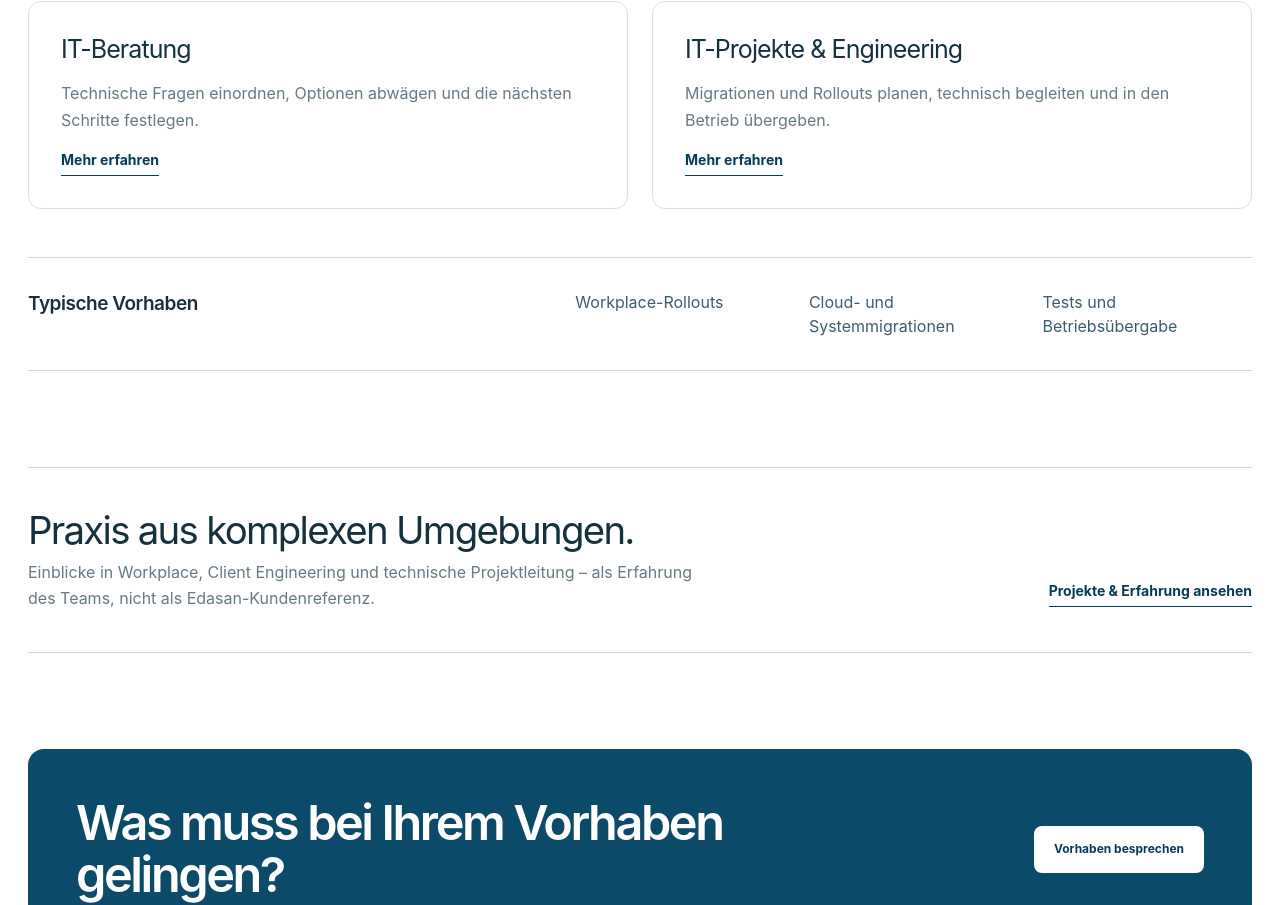
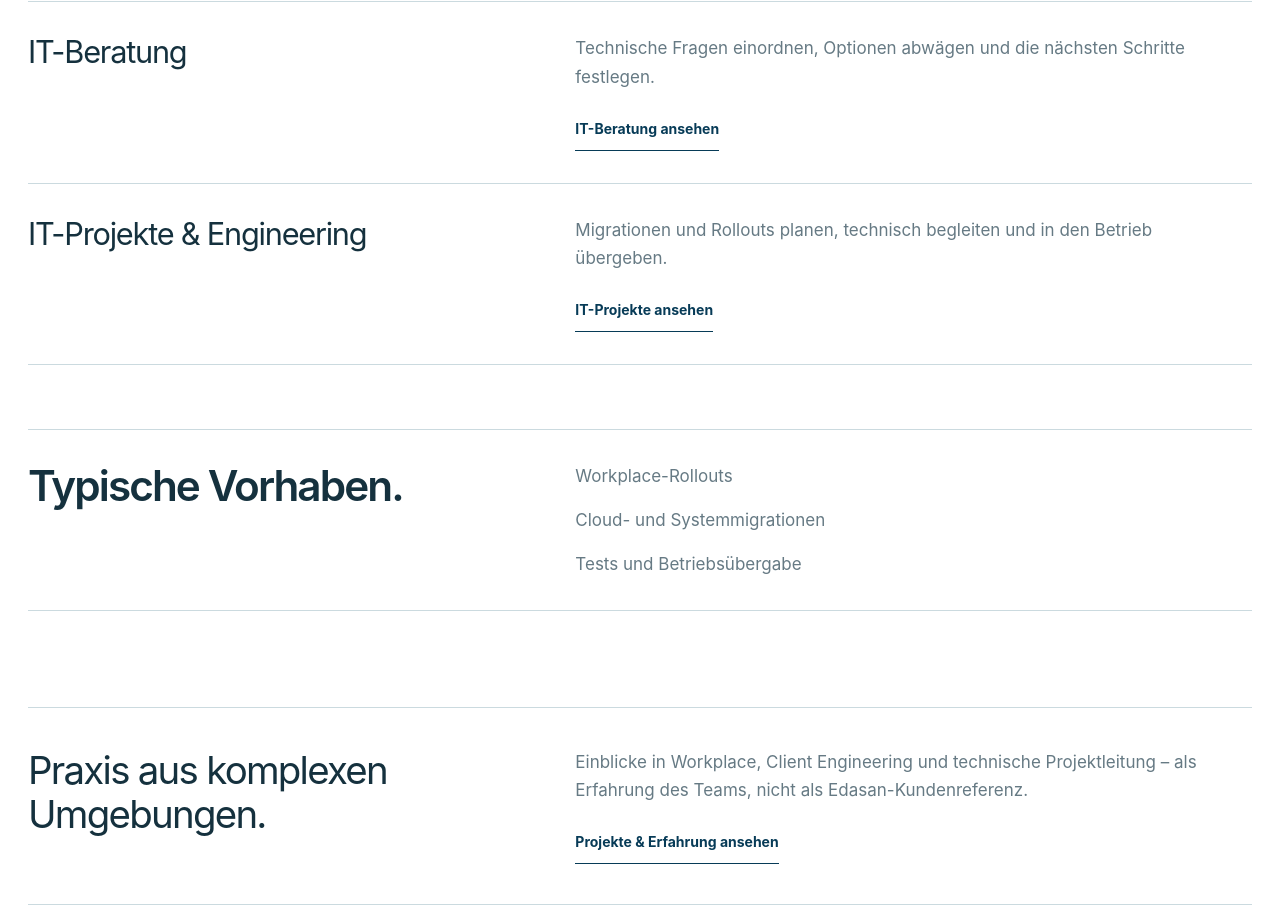
Before and after one commit to lesan-it/Edasan-Webseite, a Next.js app: page /beratung in a window 1280 px wide. Shown: the part 777-1682 px from the top of the page. Built offline with nearby package versions, Linux system fonts and the light colour scheme.

Commit message:
Align consulting overview with shared offer rows and content columns

```diff
--- a/app/beratung/page.tsx
+++ b/app/beratung/page.tsx
@@ -5,17 +5,30 @@ import PageHero from "../page-hero";
 export const metadata: Metadata = { alternates: { canonical: "/beratung/" }, title: "Beratung & Projekte", description: "IT-Beratung, technische Projektleitung, Migration und Rollout für Schweizer Unternehmen." };
 
 const offers = [
-  ["IT-Beratung", "Technische Fragen einordnen, Optionen abwägen und die nächsten Schritte festlegen.", "/beratung/it-beratung"],
-  ["IT-Projekte & Engineering", "Migrationen und Rollouts planen, technisch begleiten und in den Betrieb übergeben.", "/beratung/it-projekte"],
+  ["IT-Beratung", "Technische Fragen einordnen, Optionen abwägen und die nächsten Schritte festlegen.", "/beratung/it-beratung", "IT-Beratung ansehen"],
+  ["IT-Projekte & Engineering", "Migrationen und Rollouts planen, technisch begleiten und in den Betrieb übergeben.", "/beratung/it-projekte", "IT-Projekte ansehen"],
 ];
 
 export default function ConsultingPage() {
-  return <main className="soft-page v15-hub">
+  return <main className="soft-page v15-hub v15-consulting">
     <PageHero title="Veränderung braucht einen klaren Weg." lead="Ein Rollout steht an, eine Migration ist festgefahren oder für ein Vorhaben fehlt intern die Kapazität? Wir bringen technische Erfahrung ein und begleiten die Umsetzung bis zur Übergabe." />
-    <section className="soft-shell v15-hub-section"><div className="v15-section-heading"><h2>Von der Frage zur Umsetzung.</h2></div><div className="v15-offer-grid two edasan-card-grid edasan-card-grid--links">{offers.map(([title, text, href]) => <article className="v15-offer" key={href}><h3>{title}</h3><p>{text}</p><Link href={href}>Mehr erfahren</Link></article>)}</div>
-      <div className="v18-case-strip edasan-split"><strong>Typische Vorhaben</strong><ul><li>Workplace-Rollouts</li><li>Cloud- und Systemmigrationen</li><li>Tests und Betriebsübergabe</li></ul></div>
+    <section className="soft-shell v15-hub-section">
+      <header className="v15-section-heading"><h2>Von der Frage zur Umsetzung.</h2></header>
+      <div className="edasan-offer-list">
+        {offers.map(([title, text, href, label]) => <article className="edasan-split" key={href}>
+          <h3>{title}</h3>
+          <div className="edasan-offer-copy"><p>{text}</p><Link href={href}>{label}</Link></div>
+        </article>)}
+      </div>
     </section>
-    <section className="soft-shell v15-related"><div><h2>Praxis aus komplexen Umgebungen.</h2><p>Einblicke in Workplace, Client Engineering und technische Projektleitung – als Erfahrung des Teams, nicht als Edasan-Kundenreferenz.</p></div><Link href="/projekte">Projekte &amp; Erfahrung ansehen</Link></section>
+    <section className="soft-shell v18-example v18-consulting-example edasan-split">
+      <h2>Typische Vorhaben.</h2>
+      <ul className="edasan-project-types"><li>Workplace-Rollouts</li><li>Cloud- und Systemmigrationen</li><li>Tests und Betriebsübergabe</li></ul>
+    </section>
+    <section className="soft-shell v15-related edasan-split">
+      <h2>Praxis aus komplexen Umgebungen.</h2>
+      <div className="edasan-offer-copy"><p>Einblicke in Workplace, Client Engineering und technische Projektleitung – als Erfahrung des Teams, nicht als Edasan-Kundenreferenz.</p><Link href="/projekte">Projekte &amp; Erfahrung ansehen</Link></div>
+    </section>
     <section className="soft-shell soft-page-cta v15-page-cta"><div><h2>Was muss bei Ihrem Vorhaben gelingen?</h2></div><Link className="soft-btn soft-btn-light" href="/kontakt">Vorhaben besprechen</Link></section>
   </main>;
 }
--- a/app/layout-system.css
+++ b/app/layout-system.css
@@ -49,8 +49,8 @@
   padding-block: var(--edasan-space-8);
 }
 .soft-page .v16-ai-benefits,
-.v15-software .v15-hub-section { padding-bottom: var(--edasan-space-16); }
-.soft-page :is(.v18-ai-example, .v18-software-example) {
+:is(.v15-software, .v15-consulting) .v15-hub-section { padding-bottom: var(--edasan-space-16); }
+.soft-page :is(.v18-ai-example, .v18-software-example, .v18-consulting-example) {
   margin-top: 0;
   margin-bottom: var(--edasan-section-space);
 }
@@ -118,7 +118,17 @@
   transition: color .2s cubic-bezier(.16, 1, .3, 1);
 }
 .edasan-offer-copy a:hover { color: var(--soft-blue); }
-.v15-software a:focus-visible { outline: 2px solid #2e7897; outline-offset: 4px; }
+:is(.v15-software, .v15-consulting) a:focus-visible { outline: 2px solid #2e7897; outline-offset: 4px; }
+.edasan-project-types {
+  display: grid;
+  gap: var(--edasan-space-4);
+  margin: 0;
+  padding: 0;
+  list-style: none;
+  color: var(--soft-muted);
+  font-size: 17px;
+  line-height: 1.65;
+}
 @media (prefers-reduced-motion: reduce) {
   .edasan-offer-copy a { transition: none; }
 }
```
